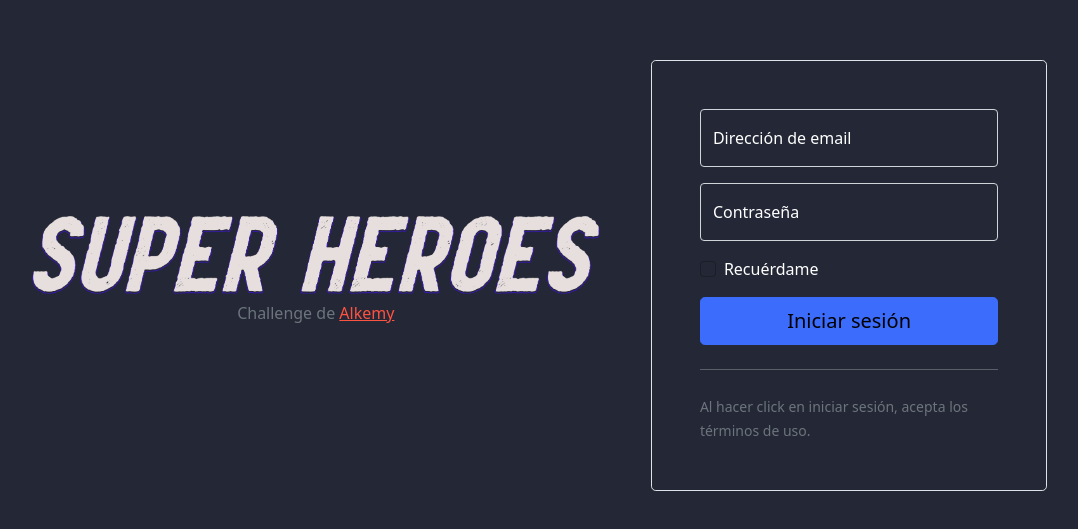
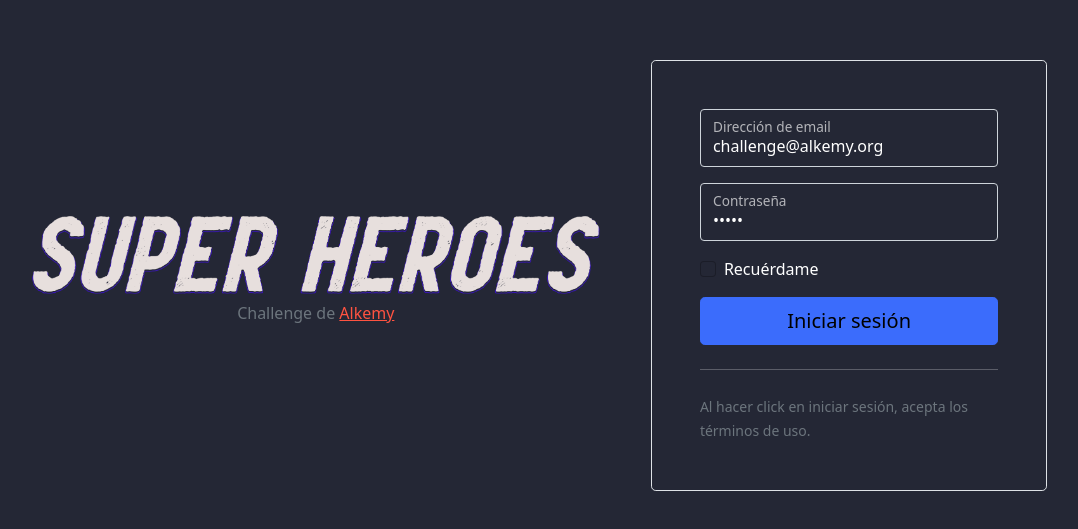
Before and after one commit to franco646/superheros-app, a React (Create React App) app in the folder frontend/: page /login in a window 1280 px wide. Shown: the part 125-654 px from the top of the page, without its empty margins (102-1180 px from the left). Built offline with nearby package versions, Linux system fonts and the light colour scheme.

Commit message:
Update login.js

```diff
--- a/frontend/src/pages/login/login.js
+++ b/frontend/src/pages/login/login.js
@@ -48,8 +48,8 @@ const Login = ({ login, user }) => {
             onSubmit={handleSubmit}
             validateOnBlur
             initialValues={{
-              email: "",
-              password: "",
+              email: "challenge@alkemy.org",
+              password: "react",
             }}
           >
             {({
```
